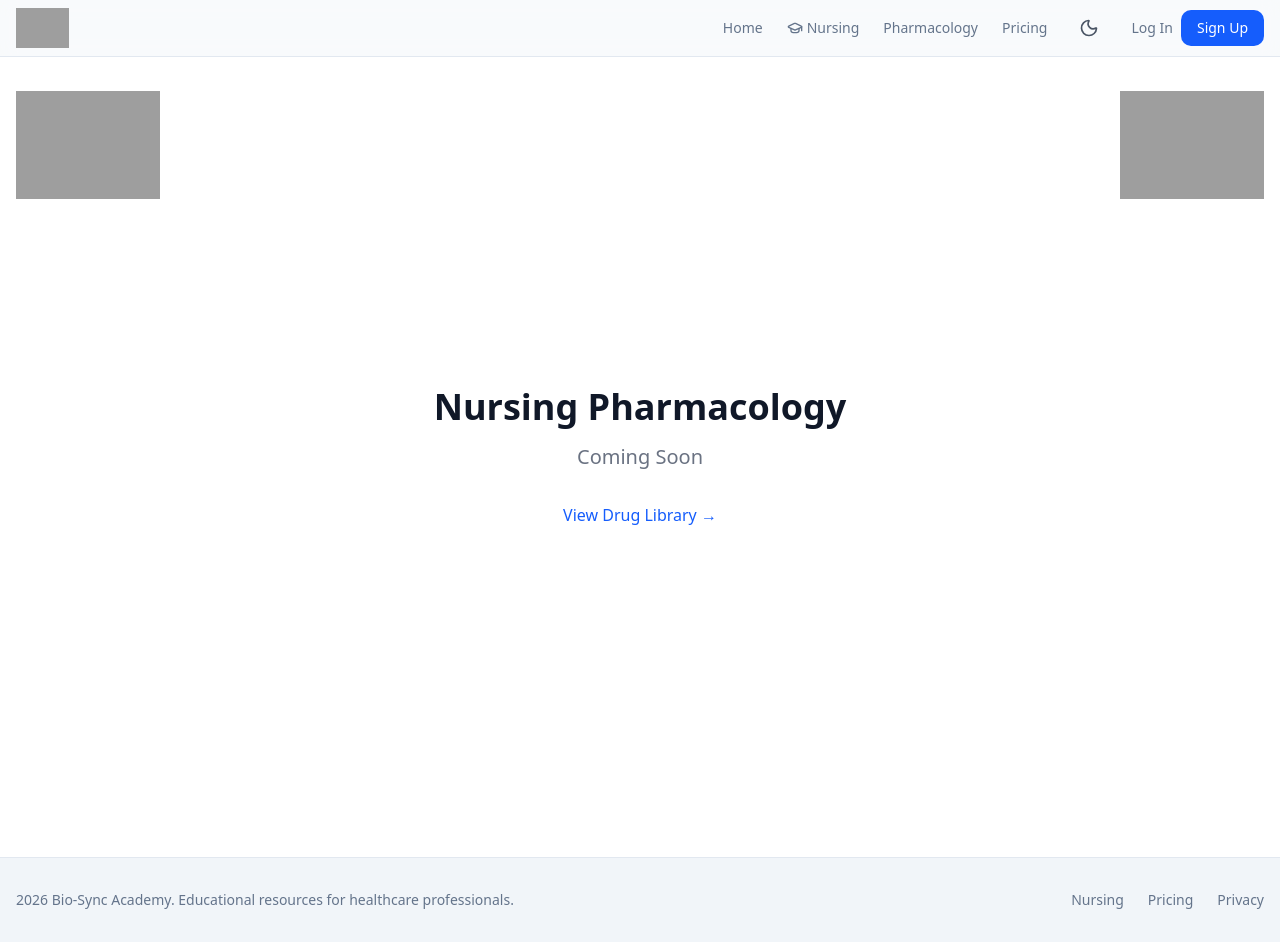
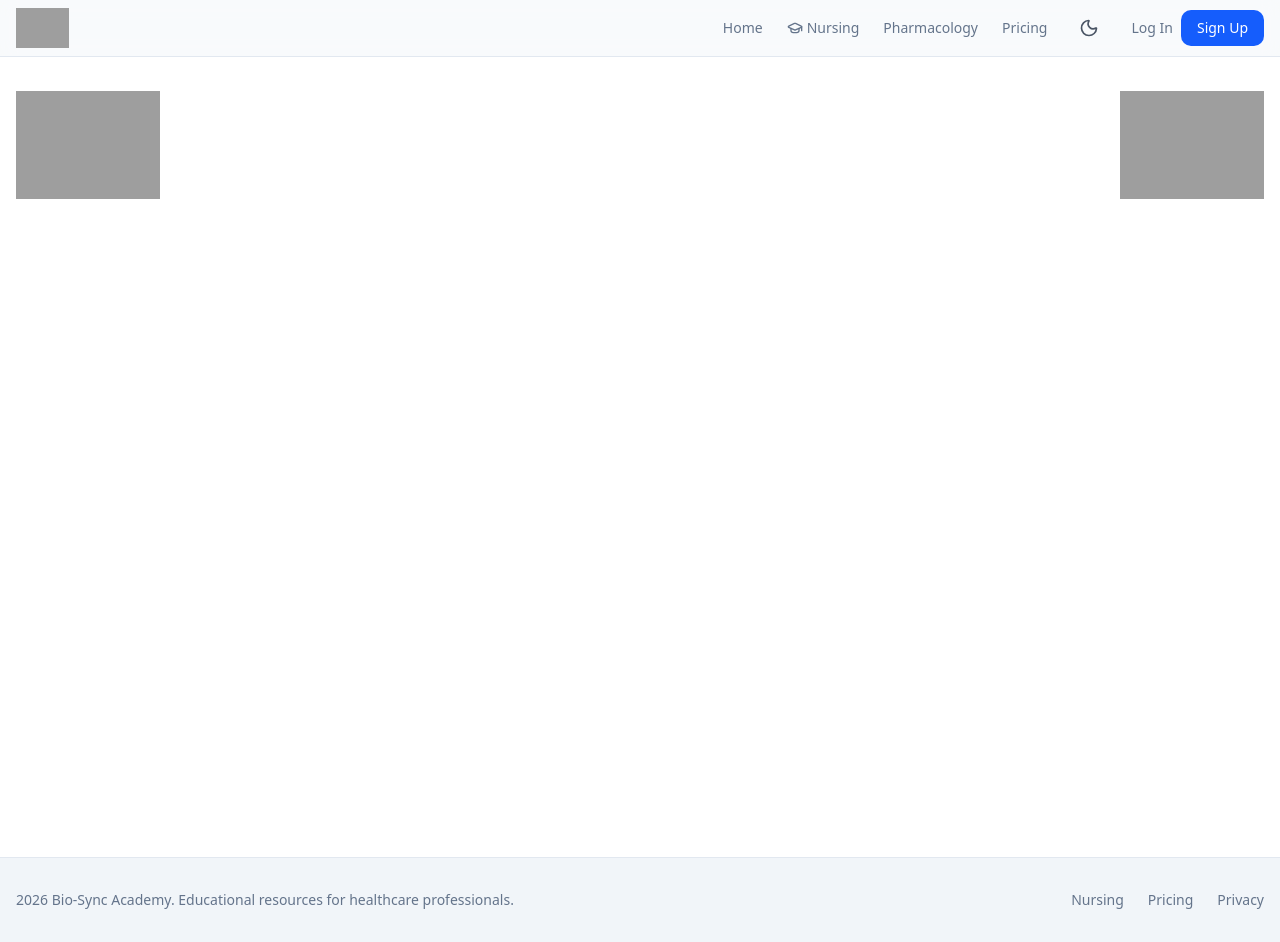
Before and after one commit to lewyman/End-game, a React (Vite) app in the folder frontend/: page / in a window 1280 px wide. Built offline with nearby package versions, Linux system fonts and the light colour scheme; grey boxes are pictures that could not be loaded.

Commit message:
Remove main content image from Home page

```diff
--- a/frontend/src/pages/Home.tsx
+++ b/frontend/src/pages/Home.tsx
@@ -2,7 +2,7 @@ import { Link } from "react-router-dom";
 
 export default function Home() {
   return (
-    <div className="min-h-screen bg-white flex flex-col items-center justify-center px-4 relative">
+    <div className="min-h-screen bg-white flex flex-col relative">
       {/* Logo - Upper Left (1.5 inches = ~144px) */}
       <div className="absolute top-4 left-4">
         <img
@@ -21,20 +21,8 @@ export default function Home() {
         />
       </div>
 
-      {/* Main Content */}
-      <div className="text-center">
-        <h1 className="text-4xl font-bold text-gray-900 mb-4">
-          Nursing Pharmacology
-        </h1>
-        <p className="text-xl text-gray-500 mb-8">
-          Coming Soon
-        </p>
-        <Link
-          to="/drugs"
-          className="inline-flex items-center gap-2 text-blue-600 hover:text-blue-700 font-medium"
-        >
-          View Drug Library →
-        </Link>
+      {/* Empty main content area */}
+      <div className="flex-1">
       </div>
     </div>
   );
```
